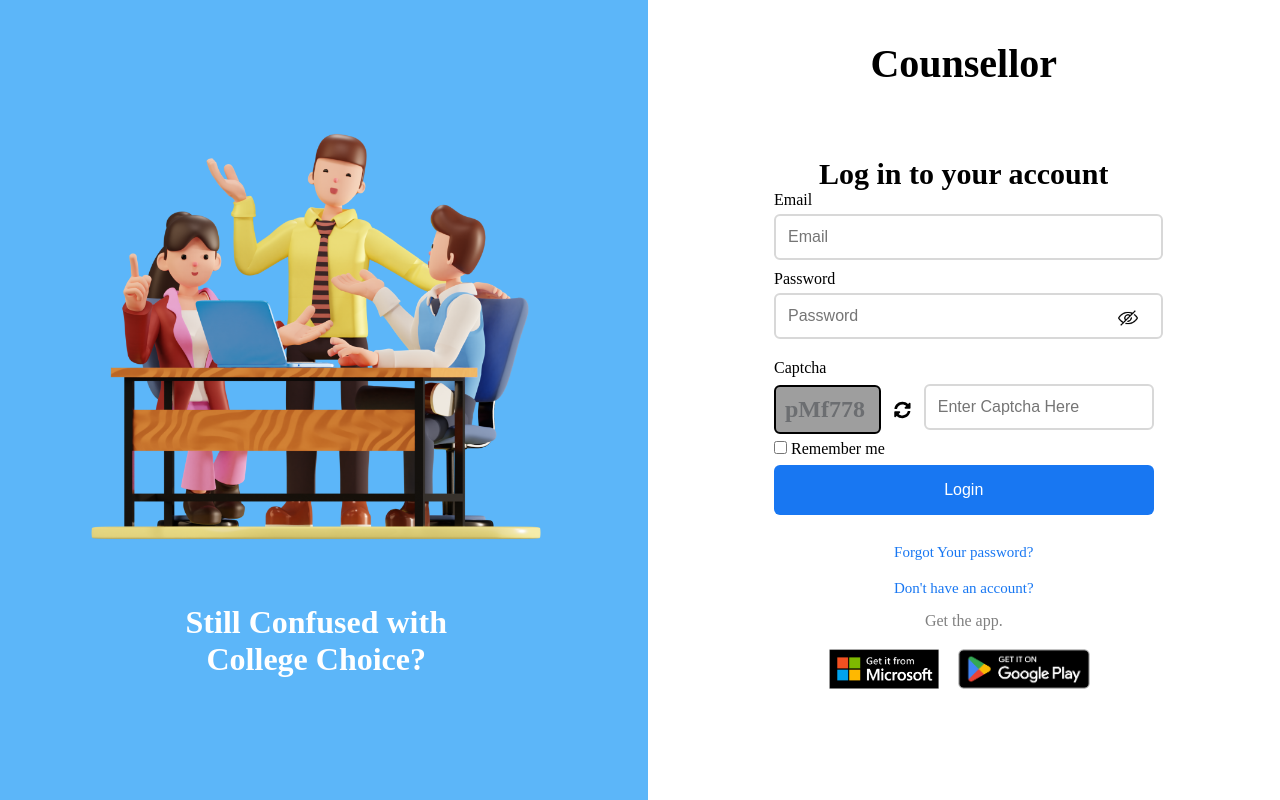
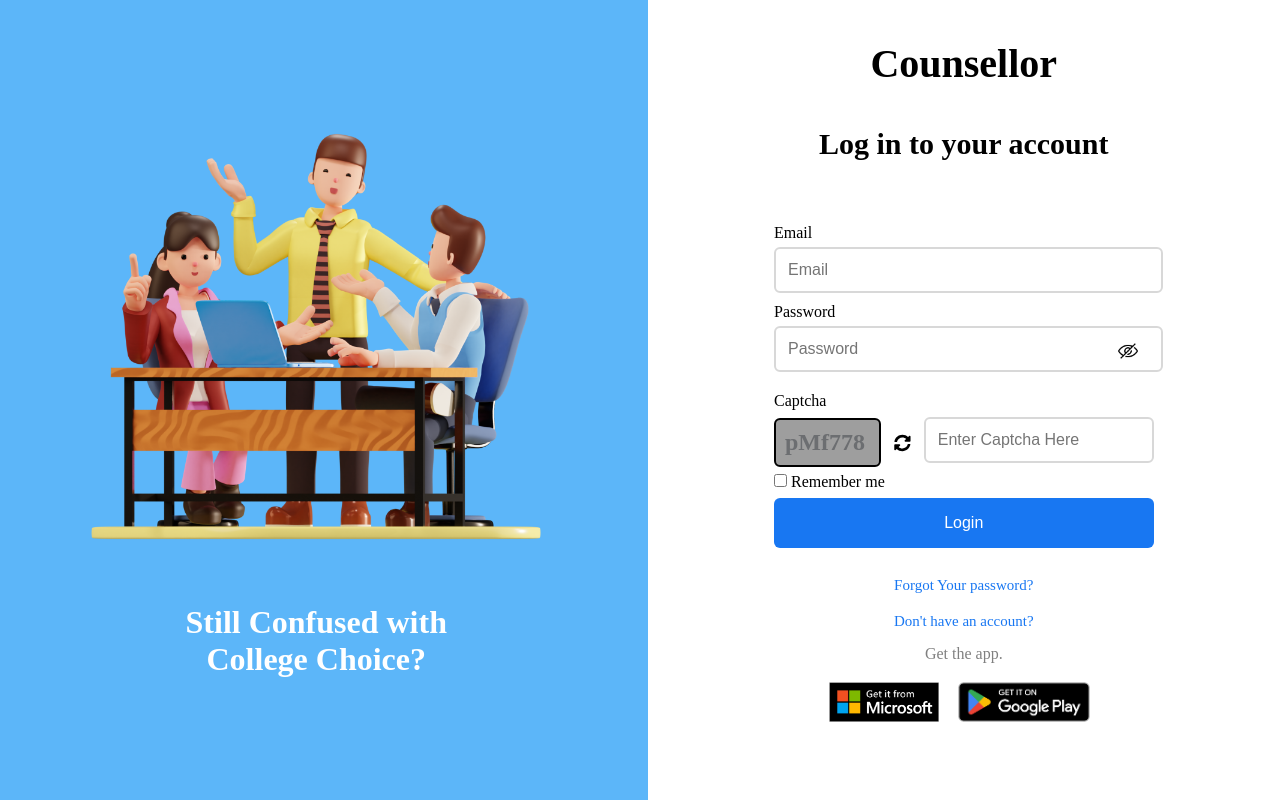
Before and after one commit to Counselllor/Counsellor-Web, a React (Vite) app: page / in a window 1280 px wide. Built offline with nearby package versions, Linux system fonts and the light colour scheme; no server answers; grey boxes are pictures that could not be loaded; a web font is replaced by a local one.

Commit message:
Margin-padding fix

```diff
--- a/src/components/Login/Login.css
+++ b/src/components/Login/Login.css
@@ -24,8 +24,8 @@
   font-size: 30px;
   text-align: center;
   font-weight: bolder;
+  margin-bottom: 10%;
   margin-top: 30px;
-  overflow-x: hidden;
 }
 
 .right .google {
--- a/src/components/SignUp/Signup.css
+++ b/src/components/SignUp/Signup.css
@@ -40,9 +40,6 @@
 .parent .right {
   background: #fff;
   width: 50%;
-  display: flex;
-  flex-direction: column;
-  align-items: center;
   height: 100vh;
   overflow-y: scroll;
   overflow-x: hidden;
```
